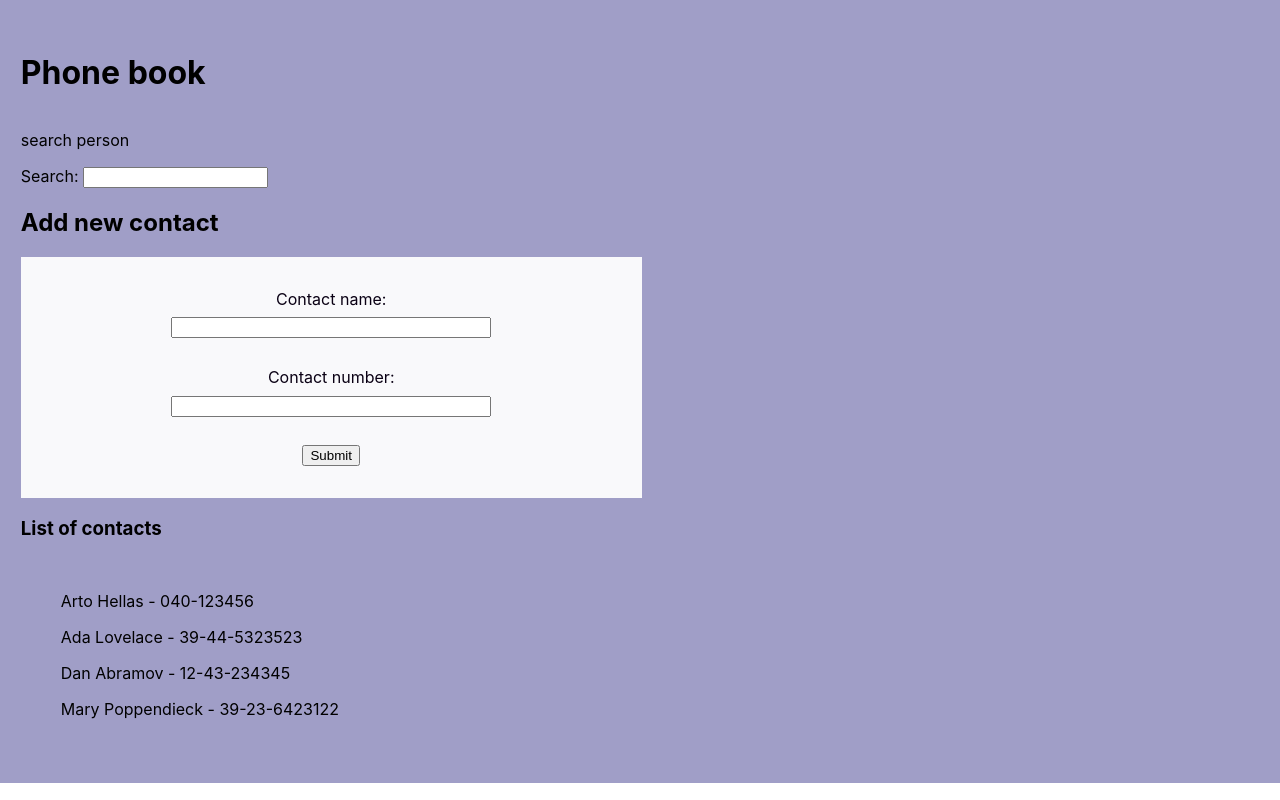
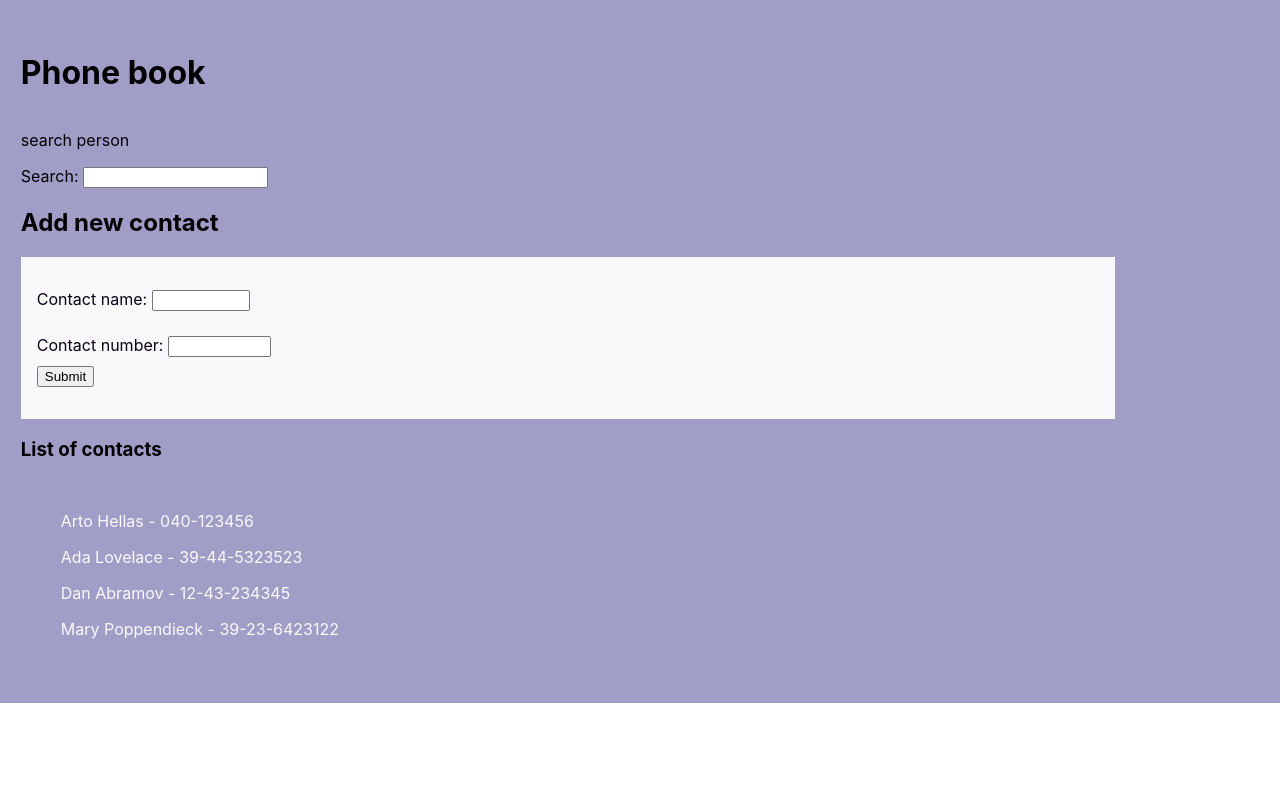
Before and after one commit to andyaspel/phone-book, a React (Create React App) app: page / in a window 1280 px wide. Shown: the top 800 px of the page. Built offline with nearby package versions, Linux system fonts and the light colour scheme.

Commit message:
more styling

```diff
--- a/src/App.js
+++ b/src/App.js
@@ -17,7 +17,9 @@ function App() {
     number: "",
     id: null,
     errormsg: "",
+    isActive: null,
   });
+  // const [isActive, setActive] = useState("true");
 
   // function checkName(str, arr) {
   //   arr.filter((i) => {
@@ -28,19 +30,21 @@ function App() {
   //     return null;
   //   });
   // }
-  let id = persons[persons.length - 1].id;
-  let nameError = "";
+  // let id = persons[persons.length - 1].id;
+  // let nameError = "";
 
   const handleChange = ({ target }) => {
     let { name, value } = target;
-
+    let id = persons[persons.length - 1].id;
+    let nameError = "";
+    let toggle = null;
     name = name.substr(11);
     persons.filter((i) => {
       if (i.name === value) {
-        nameError = "name already exist!!";
-        console.log(i.name);
-        console.log(nameError);
-        return setFormData({ ...formData, errormsg: nameError });
+        nameError = "name already exists!!";
+        toggle = "name-error";
+        // setActive(!isActive);
+        return setFormData({ errormsg: nameError, isActive: toggle });
       }
       console.log(formData);
 
@@ -51,6 +55,8 @@ function App() {
       ...formData,
       [name]: value,
       id: id + 1,
+      errormsg: nameError,
+      isActive: toggle,
     });
   };
 
@@ -64,7 +70,7 @@ function App() {
       return [...prev, formData];
     });
   };
-
+  console.log(formData.isActive);
   return (
     <div className="app-cont">
       <h1>Phone book</h1>
@@ -72,6 +78,7 @@ function App() {
       <PersonFiltered person={persons} />
       <h2>Add new contact</h2>
       <PersonForm
+        isActive={formData.isActive}
         onSubmit={handleSubmit}
         onChange={handleChange}
         numberValue={formData.number}
--- a/src/Components/Person.jsx
+++ b/src/Components/Person.jsx
@@ -1,9 +1,10 @@
 import React from "react";
+import "./personStyle.css";
 
 function Person({ id, name, number }) {
   return (
     <li key={id}>
-      <p>
+      <p className="person-list">
         {name} - {number}
       </p>
     </li>
--- a/src/Components/PersonFiltered.jsx
+++ b/src/Components/PersonFiltered.jsx
@@ -1,4 +1,5 @@
 import React from "react";
+import "./personStyle.css";
 
 function PersonFiltered({ value, onSubmit, onChange }) {
   return (
--- a/src/Components/PersonForm.jsx
+++ b/src/Components/PersonForm.jsx
@@ -1,9 +1,16 @@
-import React from "react";
 import "./personStyle.css";
 
-function PersonForm({ errormsg, nameValue, numberValue, onChange, onSubmit }) {
+function PersonForm({
+  isActive,
+  errormsg,
+  nameValue,
+  numberValue,
+  onChange,
+  onSubmit,
+}) {
   return (
     <form onSubmit={onSubmit} className="addForm">
+      <div>
         <label htmlFor="phone-book-name" className="add-label">
           Contact name:{" "}
         </label>
@@ -15,8 +22,9 @@ function PersonForm({ errormsg, nameValue, numberValue, onChange, onSubmit }) {
           onChange={onChange}
           className="add-input"
         />
-      <span> {errormsg}</span>
-      <br />
+        <p className={isActive}> {errormsg}</p>
+      </div>
+      <div>
         <label htmlFor="phone-book-name" className="add-label">
           Contact number:{" "}
         </label>
@@ -28,7 +36,7 @@ function PersonForm({ errormsg, nameValue, numberValue, onChange, onSubmit }) {
           onChange={onChange}
           className="add-input"
         />
-      <br />
+      </div>
       <input type="submit" />
     </form>
   );
--- a/src/Components/personStyle.css
+++ b/src/Components/personStyle.css
@@ -4,8 +4,8 @@
     justify-content: center;
     background-color: hsl(240, 25%, 98%);
     color: hsl(270, 100%, 4%);
-    width: 46vw;
-    align-items: center;
+    width: 83vw;
+    align-items: flex-start;
     padding: 2em 1em;
 }
 
@@ -15,7 +15,23 @@
 }
 
 .add-input {
-    width: 53%;
+
+    width: 30%;
     color: hsl(270, 100%, 4%);
     margin-bottom: 0.54rem;
 }
+
+.name-error {
+    display: inline;
+    border: 3px solid hsl(0, 95%, 30%);
+    border-radius: 5px;
+    margin-left: 1rem;
+    padding: 0.24em 0.45em;
+    color: hsl(0, 11%, 2%);
+    text-transform: uppercase;
+    width: fit-content;
+}
+
+.person-list {
+    color: hsl(240, 25%, 98%);
+}
```
Lines whose indentation alone changed are shown as unchanged.
